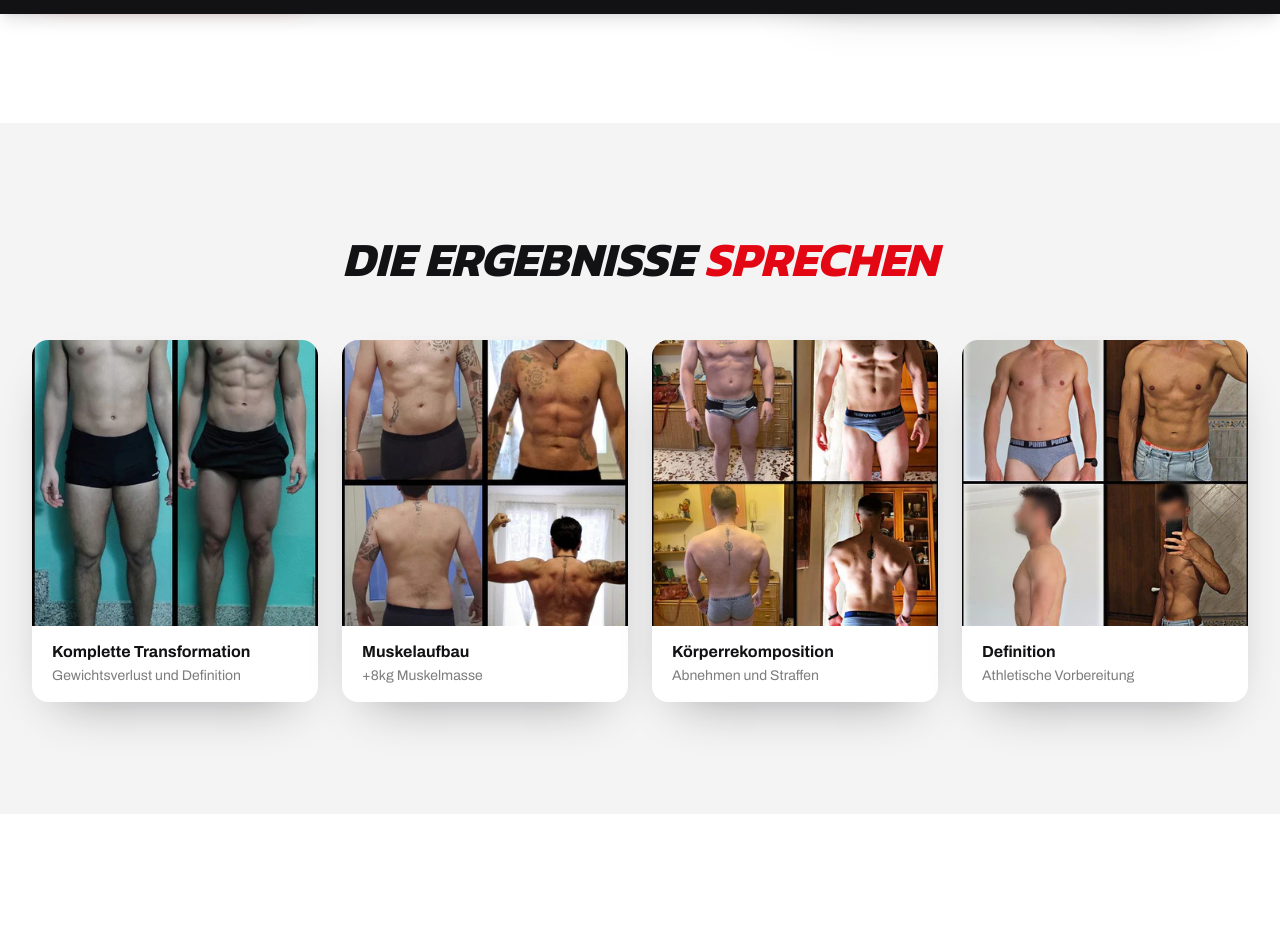
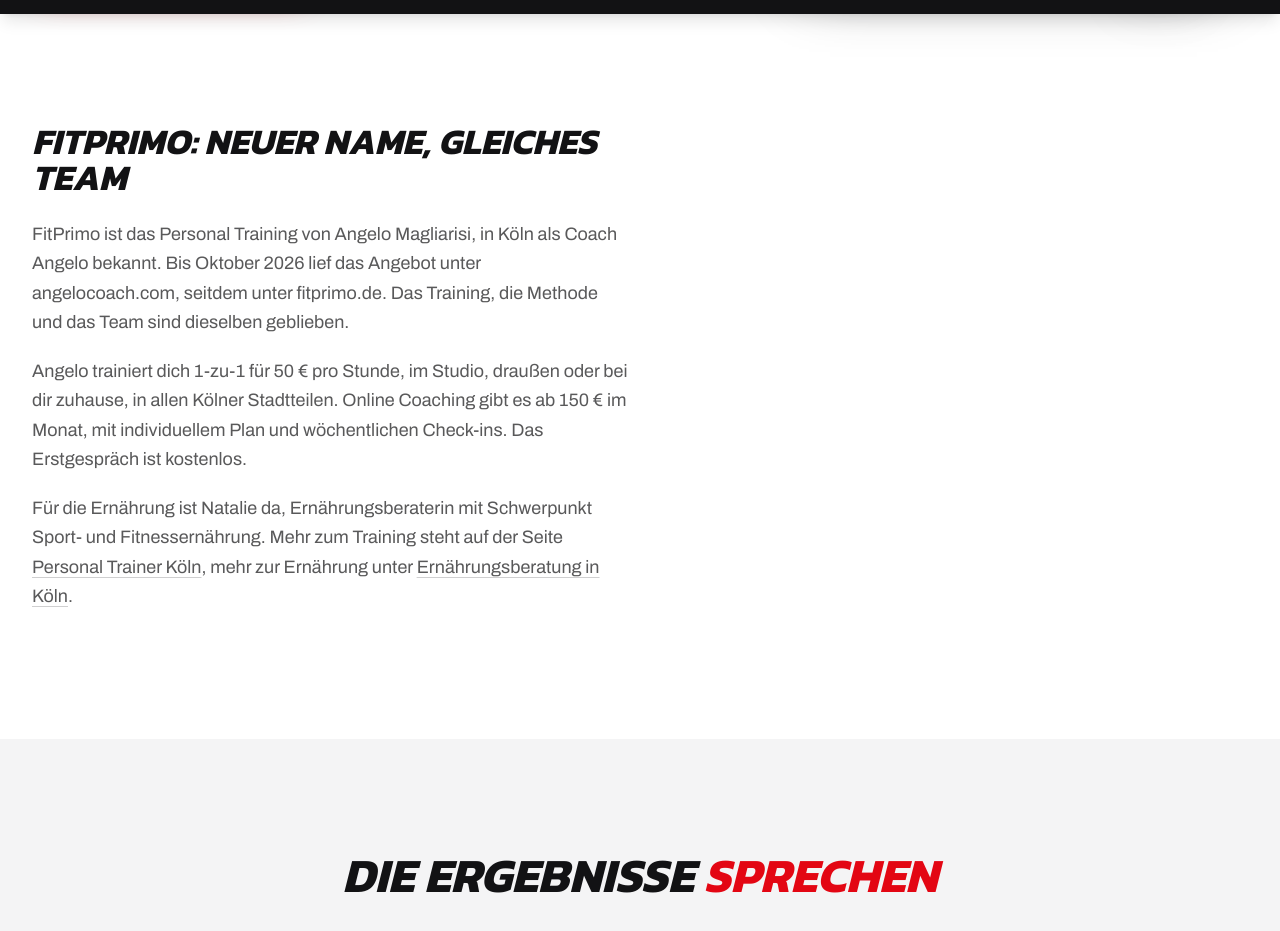
Before and after one commit to Massaro1997/coach-angelo, a Next.js app: page /chi-sono in a window 1280 px wide. Shown: the part 786-1717 px from the top of the page. Built offline with nearby package versions, Linux system fonts and the light colour scheme.

Commit message:
feat(geo): /chi-sono dice chi è FitPrimo, prezzi e squadra per le risposte IA
Co-Authored-By: Claude Fable 5 <noreply@anthropic.com>

```diff
--- a/src/app/chi-sono/layout.tsx
+++ b/src/app/chi-sono/layout.tsx
@@ -5,7 +5,7 @@ const siteUrl = "https://www.fitprimo.de";
 export const metadata: Metadata = {
   title: "Angelo Magliarisi: Personal Trainer in Köln",
   description:
-    "Angelo Magliarisi ist Personal Trainer in Köln und Wettkampfathlet im WABBA International Verband. Sein Weg, seine Methode, sein Training.",
+    "Angelo Magliarisi (Coach Angelo) ist Personal Trainer in Köln und WABBA-Athlet. FitPrimo ist sein Training, mit Ernährungsberaterin Natalie im Team.",
   alternates: { canonical: `${siteUrl}/chi-sono` },
   openGraph: {
     type: "profile",
--- a/src/app/chi-sono/page.tsx
+++ b/src/app/chi-sono/page.tsx
@@ -119,6 +119,60 @@ export default function ChiSono() {
           </div>
         </div>
       </section>
+
+      {/* 28/10: sezione di disambiguazione per le risposte delle IA sul marchio
+          (MEMORY 6.3: confondono Angelo con altri coach e non conoscono il
+          rebrand). Solo fatti già pubblicati altrove sul sito, in prosa. */}
+      <section className="bg-white pb-24 sm:pb-32">
+        <div className="mx-auto max-w-7xl px-6 lg:px-8">
+          <div className="max-w-prose">
+            <h2 className="fp-titolo text-3xl text-ink sm:text-4xl">
+              {de ? "FitPrimo: neuer Name, gleiches Team" : "FitPrimo: nome nuovo, stessa squadra"}
+            </h2>
+            <div className="mt-6 space-y-5 text-lg leading-relaxed text-ink/70">
+              <p>
+                {de
+                  ? "FitPrimo ist das Personal Training von Angelo Magliarisi, in Köln als Coach Angelo bekannt. Bis Oktober 2026 lief das Angebot unter angelocoach.com, seitdem unter fitprimo.de. Das Training, die Methode und das Team sind dieselben geblieben."
+                  : "FitPrimo è il personal training di Angelo Magliarisi, conosciuto a Colonia come Coach Angelo. Fino a ottobre 2026 l'offerta era su angelocoach.com, da allora è su fitprimo.de. Allenamento, metodo e squadra sono gli stessi."}
+              </p>
+              <p>
+                {de
+                  ? "Angelo trainiert dich 1-zu-1 für 50 € pro Stunde, im Studio, draußen oder bei dir zuhause, in allen Kölner Stadtteilen. Online Coaching gibt es ab 150 € im Monat, mit individuellem Plan und wöchentlichen Check-ins. Das Erstgespräch ist kostenlos."
+                  : "Angelo ti allena 1 a 1 a 50 € l'ora, in studio, all'aperto o a casa tua, in tutti i quartieri di Colonia. Il coaching online parte da 150 € al mese, con piano su misura e check settimanali. Il primo colloquio è gratuito."}
+              </p>
+              <p>
+                {de ? (
+                  <>
+                    Für die Ernährung ist Natalie da, Ernährungsberaterin mit Schwerpunkt Sport- und
+                    Fitnessernährung. Mehr zum Training steht auf der Seite{" "}
+                    <Link href="/personal-trainer-koeln" className="underline decoration-ink/20 underline-offset-4 transition-colors hover:text-gold">
+                      Personal Trainer Köln
+                    </Link>
+                    , mehr zur Ernährung unter{" "}
+                    <Link href="/leistungen/ernaehrungsberatung" className="underline decoration-ink/20 underline-offset-4 transition-colors hover:text-gold">
+                      Ernährungsberatung in Köln
+                    </Link>
+                    .
+                  </>
+                ) : (
+                  <>
+                    Per l&apos;alimentazione c&apos;è Natalie, consulente nutrizionale specializzata in
+                    alimentazione per sport e fitness. Trovi di più sull&apos;allenamento nella pagina{" "}
+                    <Link href="/personal-trainer-koeln" className="underline decoration-ink/20 underline-offset-4 transition-colors hover:text-gold">
+                      Personal Trainer Köln
+                    </Link>{" "}
+                    e sull&apos;alimentazione in{" "}
+                    <Link href="/leistungen/ernaehrungsberatung" className="underline decoration-ink/20 underline-offset-4 transition-colors hover:text-gold">
+                      Ernährungsberatung a Colonia
+                    </Link>
+                    .
+                  </>
+                )}
+              </p>
+            </div>
+          </div>
+        </div>
+      </section>
     </div>
   );
 }
```
